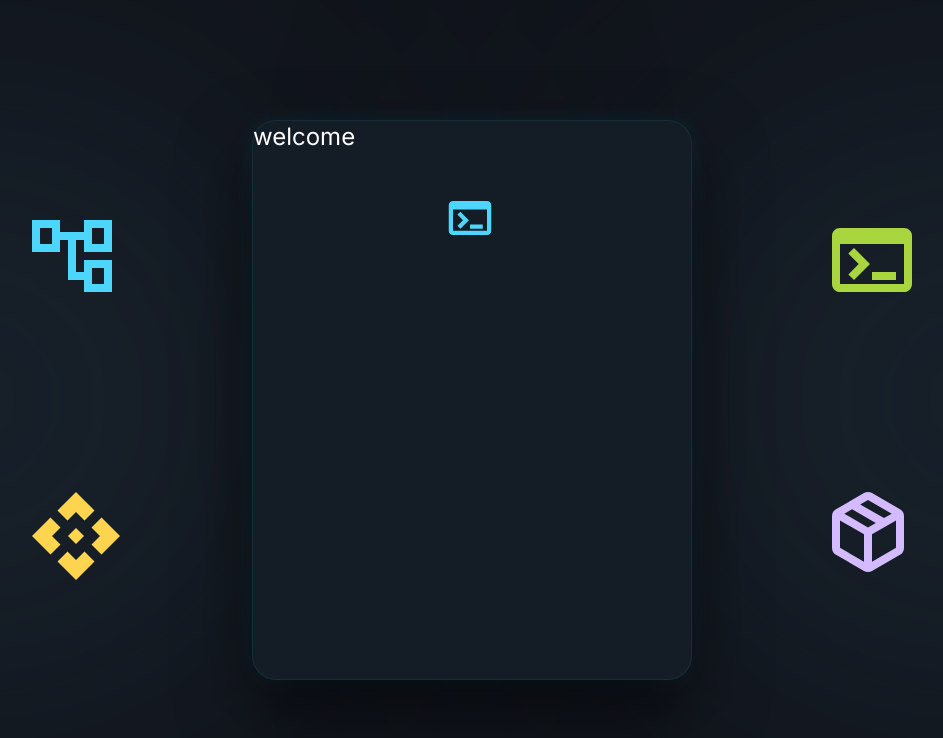
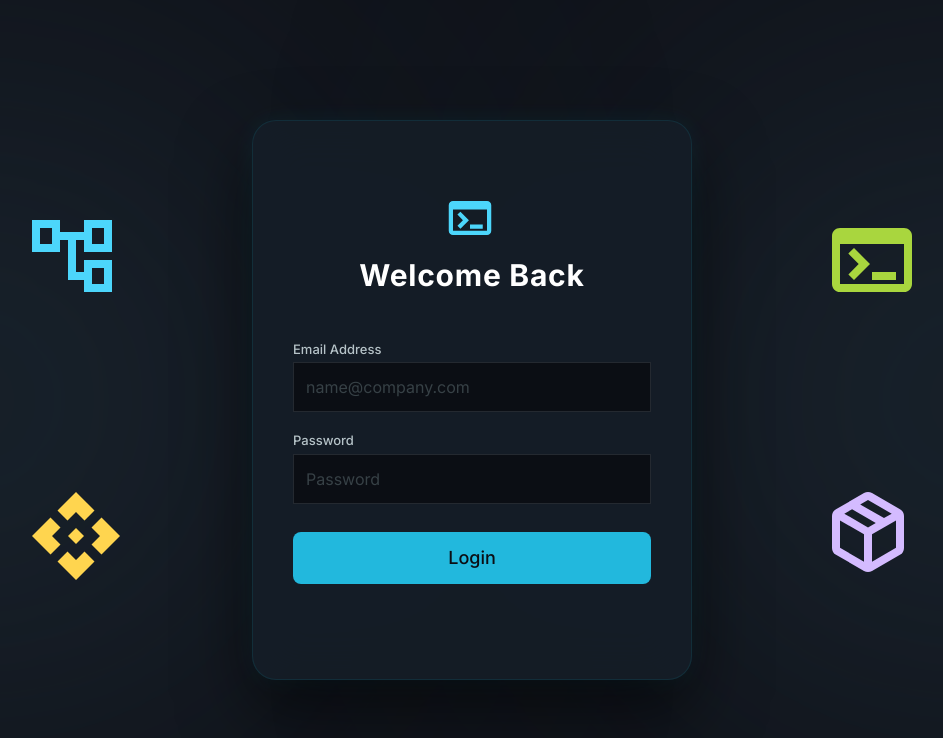
Before and after one commit to Gaurav775-Git/Server_Flow, a React (Vite) app in the folder client/: page / in a window 1280 px wide. Shown: the top 738 px of the page, without its empty margins (168-1111 px from the left). Built offline with nearby package versions, Linux system fonts and the light colour scheme.

Commit message:
login form is created

```diff
--- a/client/src/Components/LoginCard.jsx
+++ b/client/src/Components/LoginCard.jsx
@@ -21,7 +21,67 @@ border border-cyan-400/10 shadow-[0_30px_70px_rgba(0,0,0,0.55),0_0_25px_rgba(34,
         </svg>
       </div>
       <div className="">
-        <h2>welcome</h2>
+        <div className="flex flex-col items-center w-full absolute top-30 px-6 py-4">
+          <h2 className="mb-8 text-3xl font-bold tracking-wide">
+            Welcome Back
+          </h2>
+          <div className="form-box flex flex-col items-center rounded-3xl  w-full p-4">
+            <form action="" className="flex flex-col gap-5 w-full">
+              <div className="flex flex-col gap-1">
+                <label
+                  htmlFor="email"
+                  className=" block text-[13px] font-medium text-[#B6C3C8]"
+                >
+                  Email Address
+                </label>
+                <input
+                  type="email"
+                  placeholder="name@company.com"
+                  id="email"
+                  name="email"
+                  className="w-full bg-[#0B0E14] border border-[#242930] px-3 py-3 text-base  placeholder:text-[#374146]
+          outline-none"
+                />
+              </div>
+              <div className="flex flex-col gap-1">
+                <label
+                  htmlFor="password"
+                  className=" block text-[13px] font-medium text-[#B6C3C8]"
+                >
+                  Password
+                </label>
+                <input
+                  type="password"
+                  placeholder="Password"
+                  id="password"
+                  name="password"
+                  className="w-full bg-[#0B0E14] border border-[#242930] px-3 py-3 text-base  placeholder:text-[#374146]
+          outline-none"
+                />
+              </div>
+
+              <button
+                type="submit"
+                className="flex justify-center mt-2
+                  w-full
+                  rounded-lg
+                bg-[#22B8DD]
+                  py-3
+                  text-lg
+                  font-medium
+                text-[#0B0E14]
+                  transition-all
+                  duration-300
+                hover:bg-[#2CC6EB]
+                  hover:shadow-[0_0_20px_rgba(34,184,221,0.35)]
+                  active:scale-[0.98]
+                  cursor-pointer"
+              >
+                Login
+              </button>
+            </form>
+          </div>
+        </div>
       </div>
     </div>
   );
```
